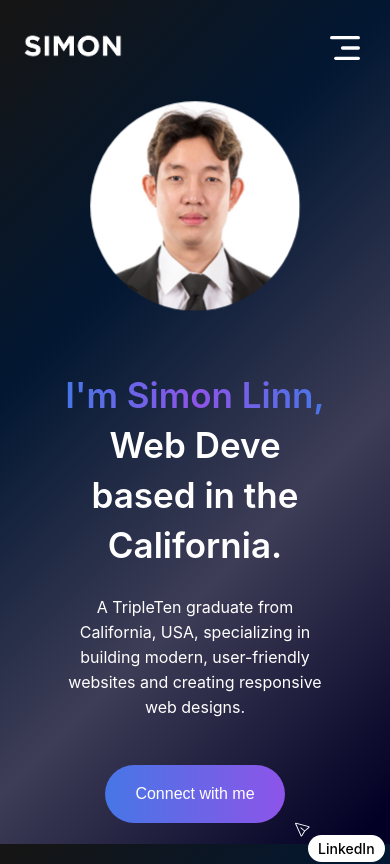
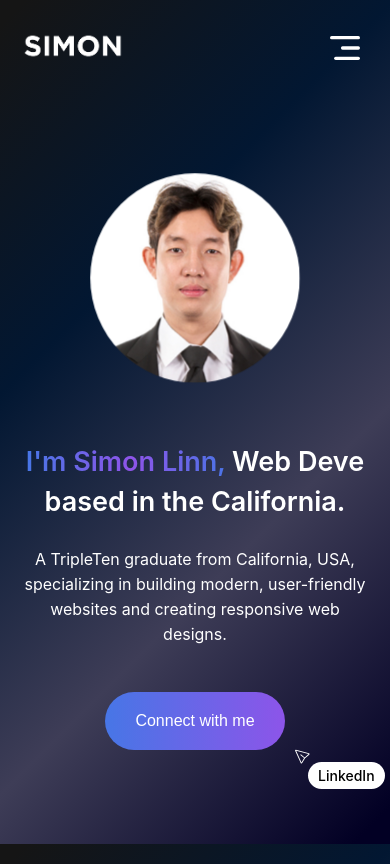
Before and after one commit to SawSimonLinn/react-portfolio, a React (Vite) app: page / in a window 390 px wide. Shown: the top 864 px of the page. Built offline with nearby package versions, Linux system fonts and the light colour scheme.

Commit message:
new update

```diff
--- a/src/Components/About/About.jsx
+++ b/src/Components/About/About.jsx
@@ -32,7 +32,6 @@ const About = () => {
               refining my skills. My goal is to create solutions that are both
               innovative and user-centered.
             </p>
-            }
           </div>
           <div className='about-skills'>
             <div className='about-skill'>
--- a/src/Components/Hero/Hero.css
+++ b/src/Components/Hero/Hero.css
@@ -176,7 +176,7 @@
 
 .hero-background-animation {
   position: absolute;
-  top: 10%;
+  top: 20%;
   left: 0;
   z-index: -1;
 
@@ -187,13 +187,21 @@
 
   border-radius: 25px;
   padding: 150px 0;
+
+  @media screen and (max-width: 768px) {
+    top: 25%;
+  }
 }
 .hero-background-animation-text {
   display: inline-block;
   font-size: 500px;
   font-weight: 800;
   color: #ffffff10;
-  animation: loopText 70s linear infinite;
+  animation: loopText 140s linear infinite;
+
+  @media screen and (max-width: 768px) {
+    font-size: 300px;
+  }
 }
 @keyframes loopText {
   0% {
@@ -216,12 +224,12 @@
   }
   .hero h1 {
     margin-top: 10px;
-    width: 90%;
+    width: 100%;
     font-size: 35px;
     line-height: 50px;
   }
   .hero p {
-    width: 80%;
+    width: 100%;
     font-size: 16px;
     line-height: 25px;
     margin: 5px 0px;
@@ -250,3 +258,10 @@
     text-align: center;
   }
 }
+
+@media screen and (max-width: 425px) {
+  .hero h1 {
+    font-size: 27px;
+    line-height: 40px;
+  }
+}
--- a/src/Components/Hero/Hero.jsx
+++ b/src/Components/Hero/Hero.jsx
@@ -72,6 +72,7 @@ const Hero = () => {
   }, []);
 
   return (
+    <div className='hero-hero'>
       <div id='home' className='hero' ref={heroRef}>
         <AnchorLink
           className={`toHome ${showToHome ? 'show' : ''}`}
@@ -121,8 +122,11 @@ const Hero = () => {
             </div>
           </div>
         </div>
+      </div>
       <div className='hero-background-animation'>
-        <h2 className='hero-background-animation-text'>SAW SIMON LINN </h2>
+        <h2 className='hero-background-animation-text'>
+          SAW SIMON LINN SAW SIMON LINN{' '}
+        </h2>
       </div>
     </div>
   );
```
Lines whose indentation alone changed are shown as unchanged.
